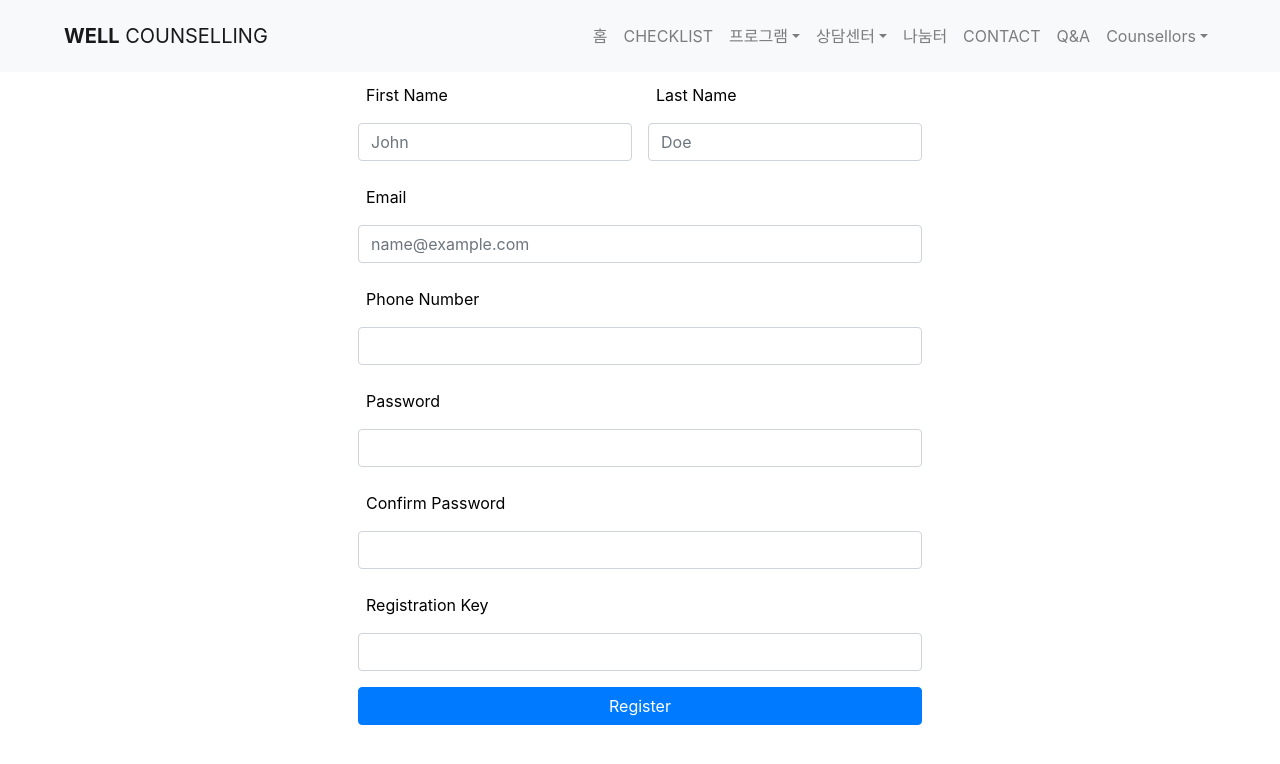
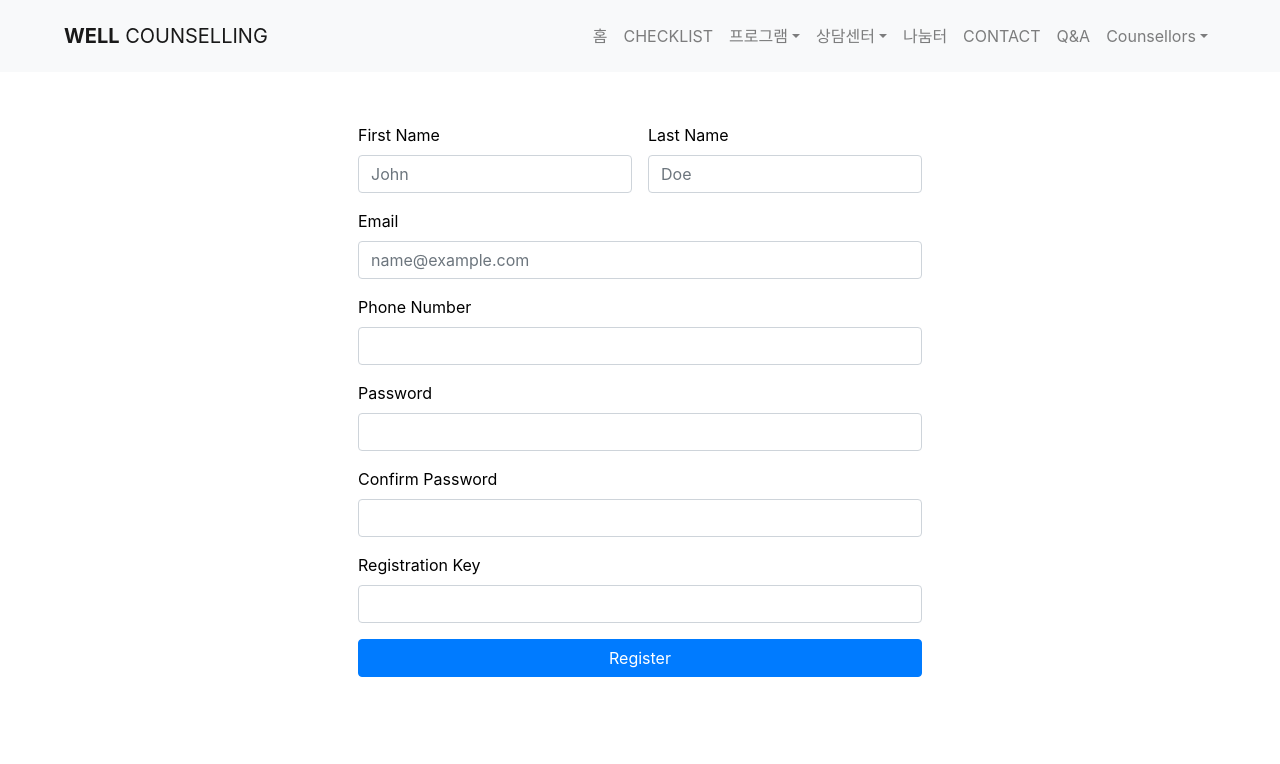
Before and after one commit to jusungchai/well-counselling, a React (Create React App) app: page /register in a window 1280 px wide. Shown: the top 764 px of the page. Built offline with nearby package versions, Linux system fonts and the light colour scheme; no server answers.

Commit message:
fix padding issue

```diff
--- a/src/components/Login.js
+++ b/src/components/Login.js
@@ -58,14 +58,14 @@ export default function Login(props) {
     <div className="main login container">
       <div id="login-container">
         <Form className="login form" onSubmit={(e) => handleSubmit(e)}>
-          <Form.Group controlId="exampleForm.ControlInput1">
+          <Form.Group className="login-form" controlId="exampleForm.ControlInput1">
             <Form.Label>Email</Form.Label>
-            <Form.Control type="email" placeholder="name@example.com" required onChange={(e) => handleChange(e, "email")} />
+            <Form.Control className="loginField" type="email" placeholder="name@example.com" required onChange={(e) => handleChange(e, "email")} />
           </Form.Group>
-          <Form.Group controlId="exampleForm.ControlInput1">
+          <Form.Group className="login-form" controlId="exampleForm.ControlInput1">
             <Form.Label>Password</Form.Label>
-            <Form.Control type={pw} required onChange={(e) => handleChange(e, "password")} />
-            <input type="checkbox" onClick={() => showPW()} /> Show Password
+            <Form.Control className="loginField" type={pw} required onChange={(e) => handleChange(e, "password")} />
+            <input id="showPW" type="checkbox" onClick={() => showPW()} /> Show Password
           </Form.Group>
           <Button id="login-button" type="submit" disabled={field.disabled}>Login</Button>
         </Form>
--- a/src/components/Register.js
+++ b/src/components/Register.js
@@ -87,33 +87,33 @@ export default function Register(props) {
           <Form.Group controlId="exampleForm.ControlInput1">
             <div id="name-container">
               <div id="first-name">
-                <Form.Label>First Name</Form.Label>
+                <Form.Label className="registerLabel">First Name</Form.Label>
                 <Form.Control placeholder="John" required onChange={(e) => handleChange(e, "firstName")} />
               </div>
               <div id="last-name">
-                <Form.Label>Last Name</Form.Label>
+                <Form.Label className="registerLabel">Last Name</Form.Label>
                 <Form.Control placeholder="Doe" required onChange={(e) => handleChange(e, "lastName")} />
               </div>
             </div>
           </Form.Group>
           <Form.Group controlId="exampleForm.ControlInput1">
-            <Form.Label>Email</Form.Label>
+            <Form.Label className="registerLabel">Email</Form.Label>
             <Form.Control type="email" placeholder="name@example.com" required onChange={(e) => handleChange(e, "email")} />
           </Form.Group>
           <Form.Group controlId="exampleForm.ControlInput1">
-            <Form.Label>Phone Number</Form.Label>
+            <Form.Label className="registerLabel">Phone Number</Form.Label>
             <Form.Control required onChange={(e) => handleChange(e, "phone")} />
           </Form.Group>
           <Form.Group controlId="exampleForm.ControlInput1">
-            <Form.Label>Password</Form.Label>
+            <Form.Label className="registerLabel">Password</Form.Label>
             <Form.Control type="password" minLength="8" required onChange={(e) => handleChange(e, "password")} id="password" />
           </Form.Group>
           <Form.Group controlId="exampleForm.ControlInput1">
-            <Form.Label>Confirm Password</Form.Label>
+            <Form.Label className="registerLabel">Confirm Password</Form.Label>
             <Form.Control type="password" required onChange={(e) => handleChange(e, "confirmPassword")} id="confirm_password" />
           </Form.Group>
           <Form.Group controlId="exampleForm.ControlInput1">
-            <Form.Label>Registration Key</Form.Label>
+            <Form.Label className="registerLabel">Registration Key</Form.Label>
             <Form.Control type="password" required onChange={(e) => handleChange(e, "registrationKey")} />
           </Form.Group>
           <Button id="register-button" disabled={field.disabled} type="submit">Register</Button>
--- a/src/styling/Login.css
+++ b/src/styling/Login.css
@@ -17,3 +17,12 @@
 #login-button{
   width: 100%;
 }
+
+.login-form > label, #showPW {
+  padding: 0;
+  width: auto;
+}
+
+.login-field {
+  padding: 0.5em;
+}
--- a/src/styling/Register.css
+++ b/src/styling/Register.css
@@ -30,6 +30,10 @@
   padding-left: 0.5em;
 }
 
+.registerLabel {
+  padding: 0;
+}
+
 
 @media only screen and (max-width: 400px) {
   .register.form {
```
